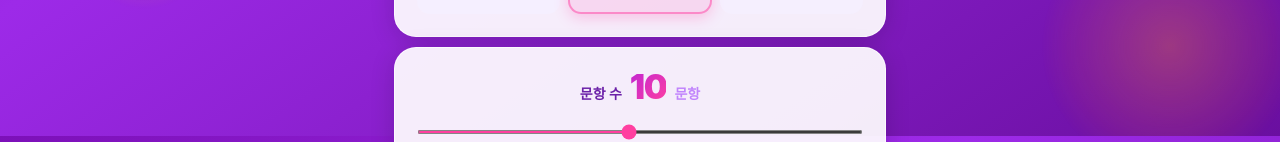
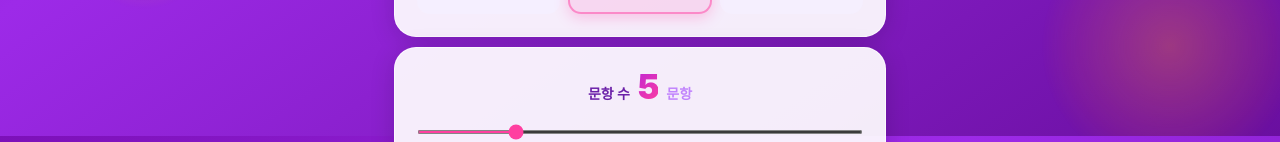
Before and after one commit to highstar24/picknsolve, a Next.js app: page / in a window 1280 px wide. Shown: the part 664-806 px from the top of the page. Built offline with nearby package versions, Linux system fonts and the light colour scheme.

Commit message:
fix: 기본 문항 수 10 → 5로 변경

```diff
--- a/app/page.tsx
+++ b/app/page.tsx
@@ -32,7 +32,7 @@ export default function HomePage() {
   const [file, setFile] = useState<File | null>(null)
   const [fileError, setFileError] = useState<string | null>(null)
   const [difficulty, setDifficulty] = useState<Difficulty>('normal')
-  const [count, setCount] = useState(10)
+  const [count, setCount] = useState(5)
   const [loading, setLoading] = useState(false)
   const [error, setError] = useState<string | null>(null)
 
```
